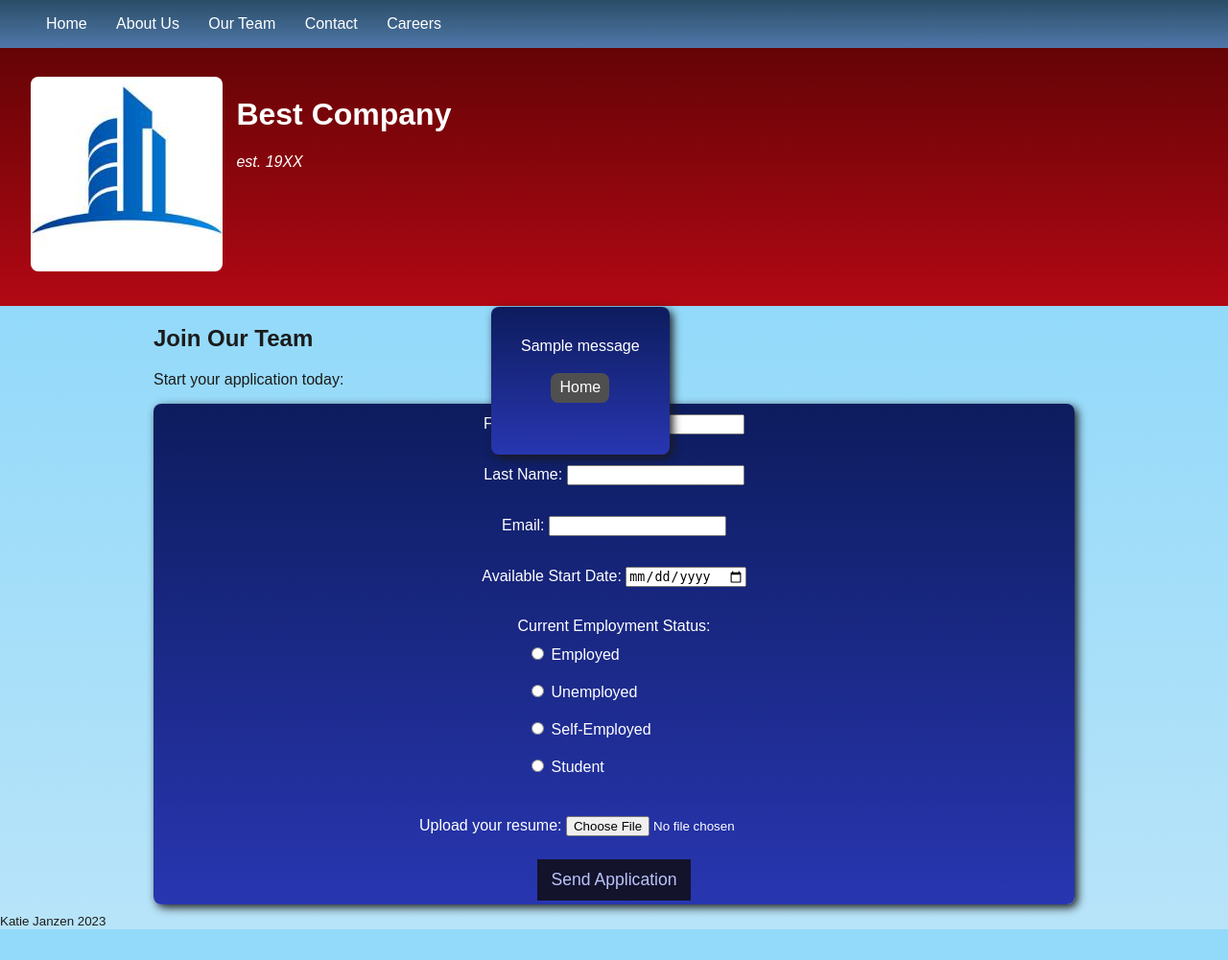
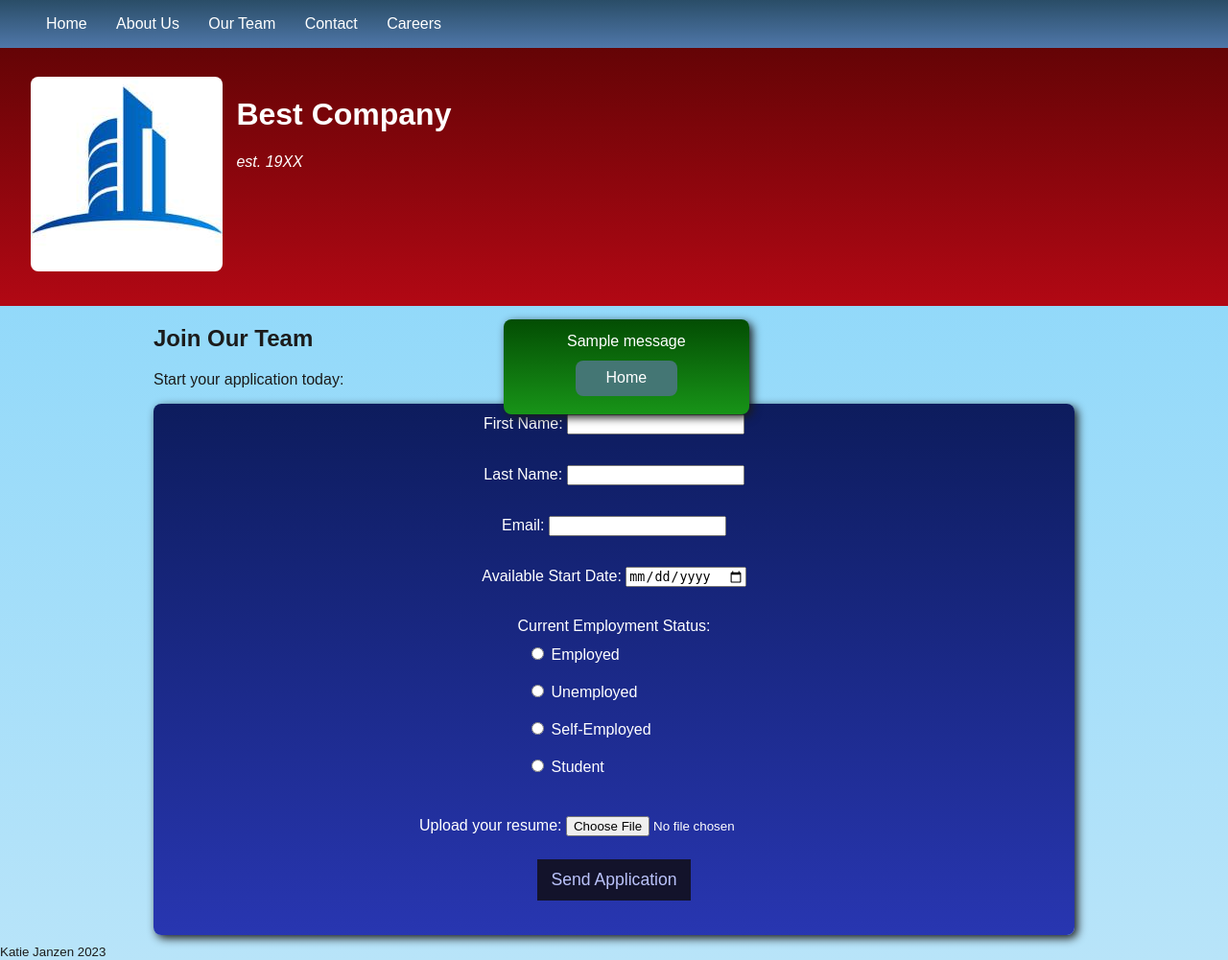
Before and after one commit to ImpendingKataclysm/company_website, a Django app: template main_site/templates/careers.html in a window 1280 px wide. Shown: the whole page at 96% size. Before the commit the page ends 969 px from the top, so only its background shows below. Run offline with Django 3.2, Linux system fonts and the light colour scheme; the template is opened without the code that fills it, so the values that code supplies are empty; tables that the repository leaves empty hold one stand-in row (values such as "Sample post"); one stand-in notice (Sample message) is shown.

Commit message:
Success messages are green and error messages are red. Error message button now reloads the page so the user can try again.

```diff
--- a/main_site/static/styles/main.css
+++ b/main_site/static/styles/main.css
@@ -178,8 +178,8 @@ nav li a:hover, nav li a:active {
 
 /* Success and error messages for form submission */
 .response_message {
-    width: 10rem;
-    height: 8rem;
+    width: 20%;
+    height: 15%;
     padding: 0.8rem;
     text-align: center;
     position: fixed;
@@ -187,26 +187,40 @@ nav li a:hover, nav li a:active {
     left: 40%;
 }
 
-.response_message p {
+ul.messages {
+    list-style-type: none;
+}
+
+.response_message li {
     line-height: 1.5;
+    padding: 0.7rem;
 }
 
 .response-btn {
+    display: block;
     cursor: pointer;
-    background: #4f4f4f;
+    background: #447674;
     padding: 0.4rem;
-    width: 30%;
-    margin: auto;
+    width: 40%;
+    margin: 0.5rem auto;
     border-radius: 0.5rem;
 }
 
-.response-btn a:link, .response-btn a:visited {
+.response-btn:link, .response-btn:visited {
     color: white;
     text-decoration: none;
 }
 
-.response-btn a:hover, .response-btn a:active {
+.response-btn:hover, .response-btn:active {
     color: #5c82e7;
+}
+
+.error {
+    background-image: linear-gradient(to bottom, #bb0303, #f72828);
+}
+
+.success {
+    background-image: linear-gradient(to bottom, #034d03, #189418);
 }
 
 /* Responsive layouts */
--- a/main_site/templates/careers.html
+++ b/main_site/templates/careers.html
@@ -51,14 +51,20 @@
             </div>
             <button type="submit" class="submit-btn">Send Application</button>
             {% if messages %}
-                <div class="card response_message">
-                    <p>
+                    <ul class="messages">
+                        <div class="response_message">
                         {% for message in messages %}
-                            {{ message }}
+                            <li {% if message.tags %}class="card {{ message.tags }}"{% endif %}>
+                                {{ message }}
+                                {% if message.tags == 'success'%}
+                                    <a class="response-btn" href="/">Home</a>
+                                {% elif message.tags == 'error' %}
+                                    <a class="response-btn" href="/careers">Try again</a>
+                                {% endif %}
+                            </li>
                         {% endfor %}
-                    </p>
-                    <div class="response-btn"><a href="/">Home</a></div>
-                </div>
+                        </div>
+                    </ul>
             {% endif %}
         </form>
     </div>
--- a/main_site/views.py
+++ b/main_site/views.py
@@ -6,7 +6,7 @@ from datetime import datetime
 
 from .models import Employee, Email, Applicant
 from .forms import SendEmailForm, ApplicationForm
-from .functions import handle_validation_error
+from .functions import handle_validation_error, ERROR_MESSAGE
 
 
 def home(request):
```
Also changed, not shown: main_site/functions.py (+4 -3 lines), main_site/templates/contact.html (+12 -6 lines).
